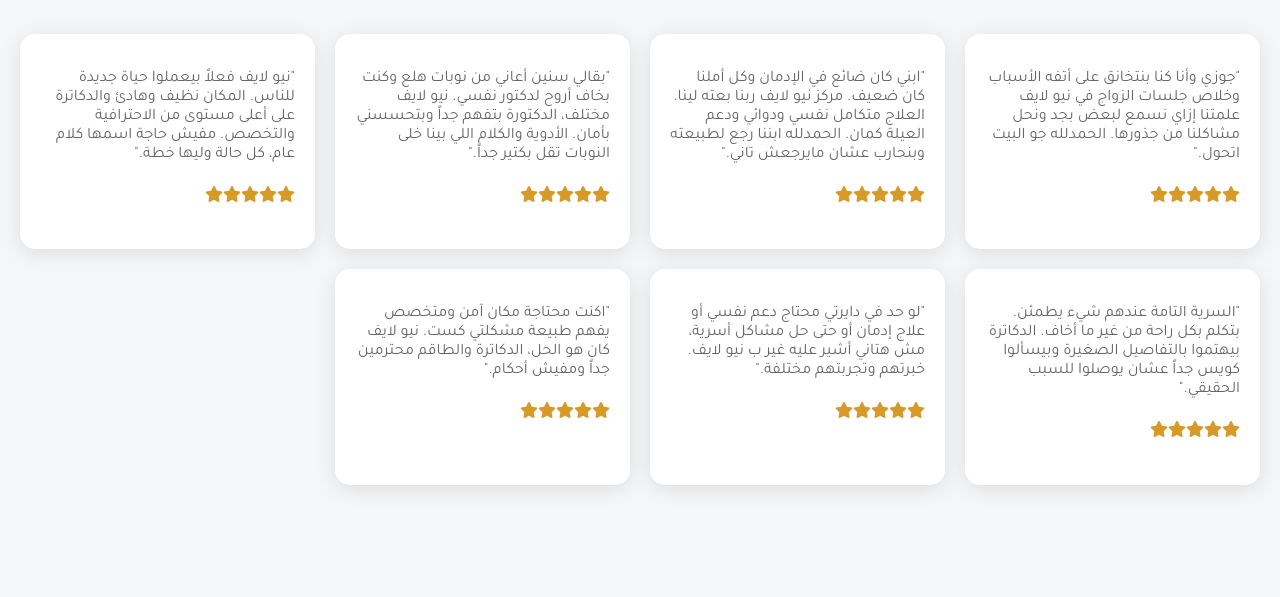
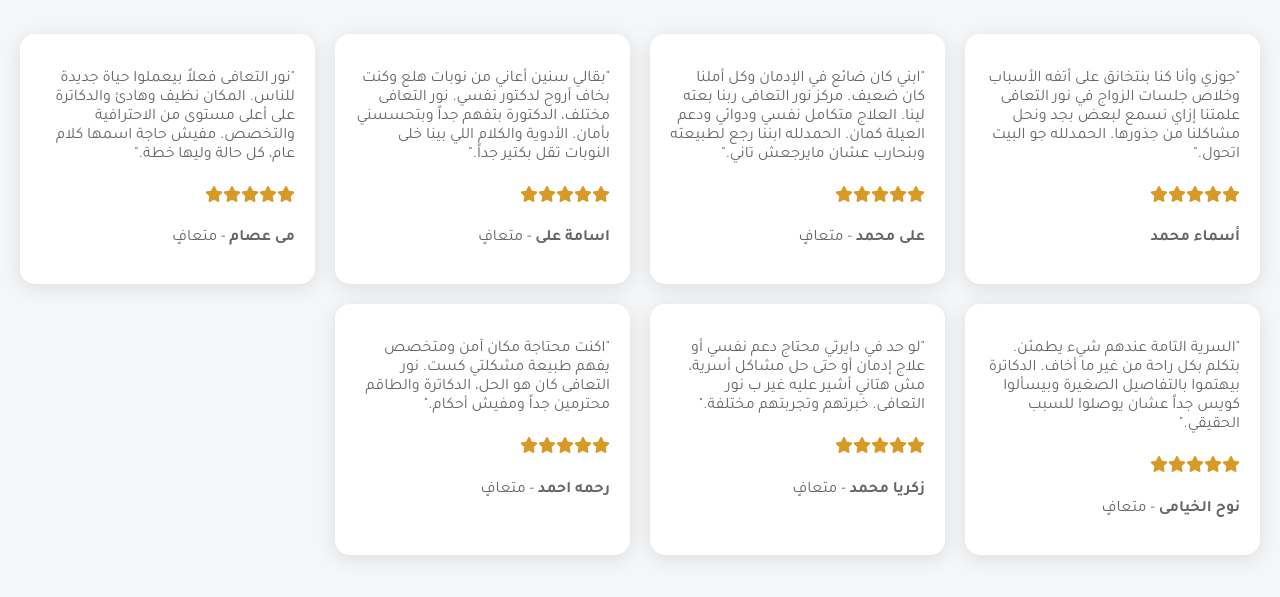
Before and after one commit to ahmedmohaaa/doc, a plain HTML site: page docsuc.html in a window 1280 px wide. Shown: the part 611-1208 px from the top of the page. Before the commit the page ends 1166 px from the top, so only its background shows below. Drawn offline with Linux system fonts and the light colour scheme.

Commit message:
Revise success stories and update statistics
Updated success stories and statistics section with new content and improved styling.

```diff
--- a/docsuc.html
+++ b/docsuc.html
@@ -207,32 +207,47 @@
             <h2>تجارب حقيقية لمرضانا</h2>
             <div class="story-cards">
                 <div class="story-card">
-            <p>"جوزي وأنا كنا بنتخانق على أتفه الأسباب وخلاص جلسات الزواج في نيو لايف علمتنا إزاي نسمع لبعض بجد ونحل مشاكلنا من جذورها. الحمدلله جو البيت اتحول."</p>
+            <p>"جوزي وأنا كنا بنتخانق على أتفه الأسباب وخلاص جلسات الزواج في نور التعافى علمتنا إزاي نسمع لبعض بجد ونحل مشاكلنا من جذورها. الحمدلله جو البيت اتحول."</p>
             <h4> <i class="fas fa-star"></i><i class="fas fa-star"></i><i class="fas fa-star"></i><i class="fas fa-star"></i><i class="fas fa-star"></i></h4>
+
+            <p><strong>أسماء محمد</strong> </p>
+
         </div>
         <div class="story-card">
-            <p>"ابني كان ضائع في الإدمان وكل أملنا كان ضعيف. مركز نيو لايف ربنا بعته لينا. العلاج متكامل نفسي ودوائي ودعم العيلة كمان. الحمدلله ابننا رجع لطبيعته وبنحارب عشان مايرجعش تاني."</p>
+            <p>"ابني كان ضائع في الإدمان وكل أملنا كان ضعيف. مركز نور التعافى ربنا بعته لينا. العلاج متكامل نفسي ودوائي ودعم العيلة كمان. الحمدلله ابننا رجع لطبيعته وبنحارب عشان مايرجعش تاني."</p>
             <h4> <i class="fas fa-star"></i><i class="fas fa-star"></i><i class="fas fa-star"></i><i class="fas fa-star"></i><i class="fas fa-star"></i></h4>
+            <p><strong>على محمد</strong> - متعافٍ</p>
+
         </div>
         <div class="story-card">
-            <p>"بقالي سنين أعاني من نوبات هلع وكنت بخاف أروح لدكتور نفسي. نيو لايف مختلف، الدكتورة بتفهم جداً وبتحسسني بأمان. الأدوية والكلام اللي بينا خلى النوبات تقل بكتير جداً."</p>
+            <p>"بقالي سنين أعاني من نوبات هلع وكنت بخاف أروح لدكتور نفسي. نور التعافى مختلف، الدكتورة بتفهم جداً وبتحسسني بأمان. الأدوية والكلام اللي بينا خلى النوبات تقل بكتير جداً."</p>
             <h4> <i class="fas fa-star"></i><i class="fas fa-star"></i><i class="fas fa-star"></i><i class="fas fa-star"></i><i class="fas fa-star"></i></h4>
+            <p><strong>اسامة على</strong> - متعافٍ</p>
+
         </div>
         <div class="story-card">
-            <p>"نيو لايف فعلاً بيعملوا حياة جديدة للناس. المكان نظيف وهادئ والدكاترة على أعلى مستوى من الاحترافية والتخصص. مفيش حاجة اسمها كلام عام، كل حالة وليها خطة."</p>
+            <p>"نور التعافى فعلاً بيعملوا حياة جديدة للناس. المكان نظيف وهادئ والدكاترة على أعلى مستوى من الاحترافية والتخصص. مفيش حاجة اسمها كلام عام، كل حالة وليها خطة."</p>
             <h4> <i class="fas fa-star"></i><i class="fas fa-star"></i><i class="fas fa-star"></i><i class="fas fa-star"></i><i class="fas fa-star"></i></h4>
+            <p><strong>مى عصام</strong> - متعافٍ</p>
+
         </div>
         <div class="story-card">
             <p>"السرية التامة عندهم شيء يطمئن. بتكلم بكل راحة من غير ما أخاف. الدكاترة بيهتموا بالتفاصيل الصغيرة وبيسألوا كويس جداً عشان يوصلوا للسبب الحقيقي."</p>
             <h4> <i class="fas fa-star"></i><i class="fas fa-star"></i><i class="fas fa-star"></i><i class="fas fa-star"></i><i class="fas fa-star"></i></h4>
+            <p><strong>نوح الخيامى</strong> - متعافٍ</p>
+
         </div>
         <div class="story-card">
-            <p>"لو حد في دايرتي محتاج دعم نفسي أو علاج إدمان أو حتى حل مشاكل أسرية، مش هتاني أشير عليه غير ب نيو لايف. خبرتهم وتجربتهم مختلفة."</p>
+            <p>"لو حد في دايرتي محتاج دعم نفسي أو علاج إدمان أو حتى حل مشاكل أسرية، مش هتاني أشير عليه غير ب نور التعافى. خبرتهم وتجربتهم مختلفة."</p>
             <h4> <i class="fas fa-star"></i><i class="fas fa-star"></i><i class="fas fa-star"></i><i class="fas fa-star"></i><i class="fas fa-star"></i></h4>
+            <p><strong>زكريا محمد</strong> - متعافٍ</p>
+
         </div>
         <div class="story-card">
-            <p>"اكنت محتاجة مكان آمن ومتخصص يفهم طبيعة مشكلتي كست. نيو لايف كان هو الحل، الدكاترة والطاقم محترمين جداً ومفيش أحكام."</p>
+            <p>"اكنت محتاجة مكان آمن ومتخصص يفهم طبيعة مشكلتي كست. نور التعافى كان هو الحل، الدكاترة والطاقم محترمين جداً ومفيش أحكام."</p>
             <h4> <i class="fas fa-star"></i><i class="fas fa-star"></i><i class="fas fa-star"></i><i class="fas fa-star"></i><i class="fas fa-star"></i></h4>
+            <p><strong>رحمه احمد</strong> - متعافٍ</p>
+
         </div>
             </div>
         </section>
```
